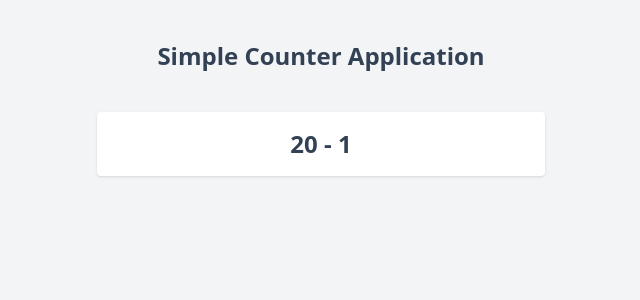
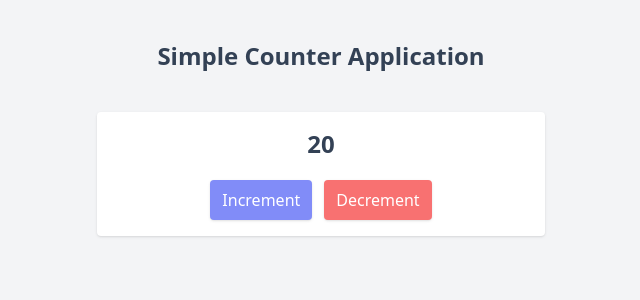
Before and after one commit to jewelrana3/think-in-a-redux, a React (Vite) app: page / in a window 1280 px wide. Shown: the top 300 px of the page, without its empty margins (319-959 px from the left). Built offline with nearby package versions, Linux system fonts and the light colour scheme.

Commit message:
redux dispatch

```diff
--- a/src/App.jsx
+++ b/src/App.jsx
@@ -12,7 +12,7 @@ export default function App() {
         </h1>
 
         <div className="max-w-md mx-auto mt-10 space-y-5">
-          <HooksCounter id="1" />
+          <HooksCounter />
         </div>
       </div>
     </Provider>
--- a/src/components/HooksCounter.jsx
+++ b/src/components/HooksCounter.jsx
@@ -1,26 +1,34 @@
-import { useSelector } from "react-redux";
+import { useDispatch, useSelector } from "react-redux";
+import { decrement, increment } from "../redux/counter/actions";
 
-const HooksCounter = ({ id }) => {
+const HooksCounter = () => {
   const count = useSelector((state) => state.value);
+  const dispatch = useDispatch();
+
+  const incrementHandler = (value) => {
+    dispatch(increment(value));
+  };
+
+  const decrementHandler = (value) => {
+    dispatch(decrement(value));
+  };
   return (
     <div className="p-4 h-auto flex flex-col items-center justify-center space-y-5 bg-white rounded shadow">
-      <div className="text-2xl font-semibold">
-        {count} - {id}
-      </div>
-      {/* <div className="flex space-x-3">
+      <div className="text-2xl font-semibold">{count}</div>
+      <div className="flex space-x-3">
         <button
           className="bg-indigo-400 text-white px-3 py-2 rounded shadow"
-          onClick={increment}
+          onClick={() => incrementHandler(5)}
         >
           Increment
         </button>
         <button
           className="bg-red-400 text-white px-3 py-2 rounded shadow"
-          onClick={decrement}
+          onClick={() => decrementHandler(2)}
         >
           Decrement
         </button>
-      </div> */}
+      </div>
     </div>
   );
 };
--- a/src/redux/counter/counterReducer.jsx
+++ b/src/redux/counter/counterReducer.jsx
@@ -9,13 +9,13 @@ const counterReducer = (state = initialState, action) => {
     case INCREMENET:
       return {
         ...state,
-        value: state.value + 1,
+        value: state.value + value,
       };
 
     case DECREMENT:
       return {
         ...state,
-        value: state.value - 1,
+        value: state.value - value,
       };
 
     default:
```
